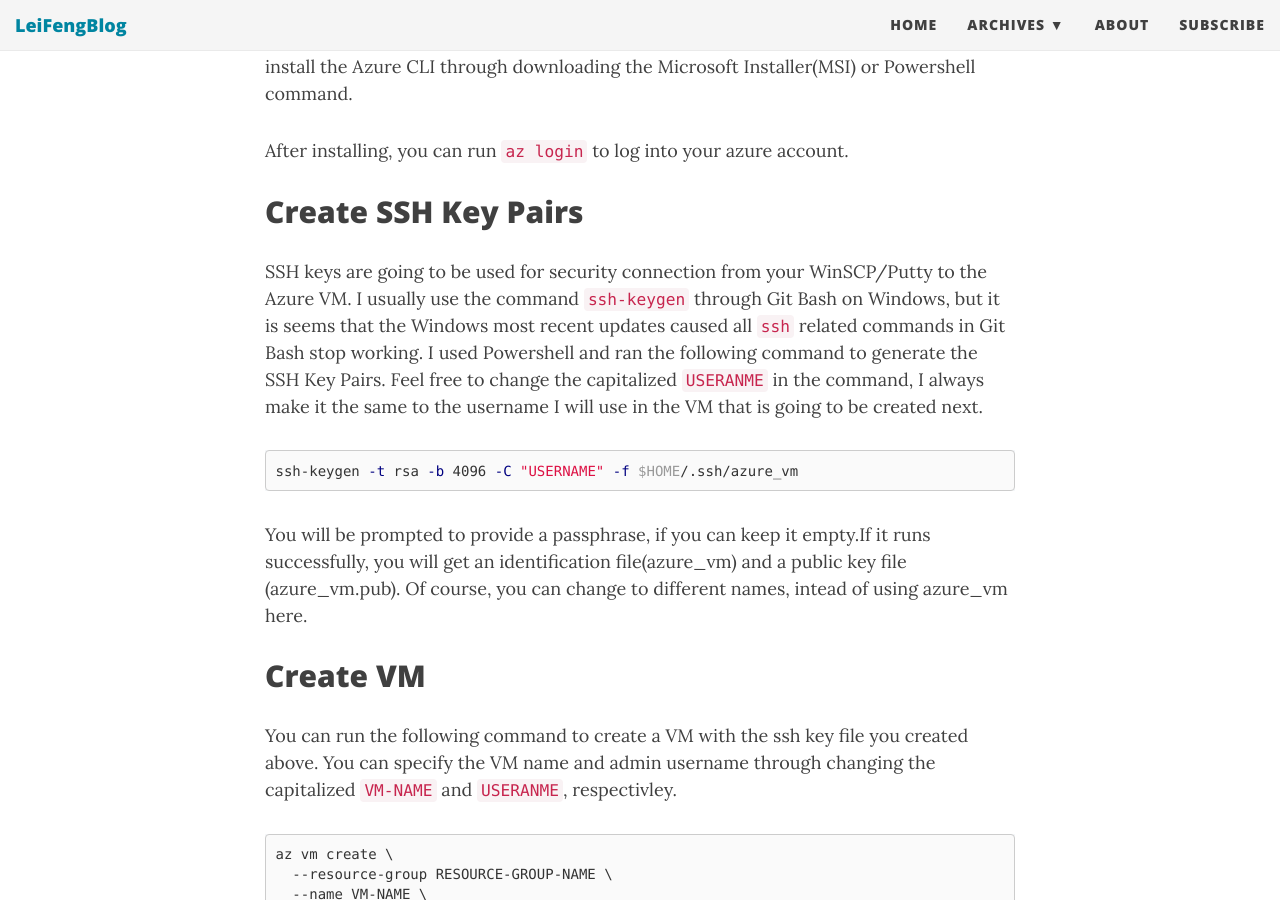
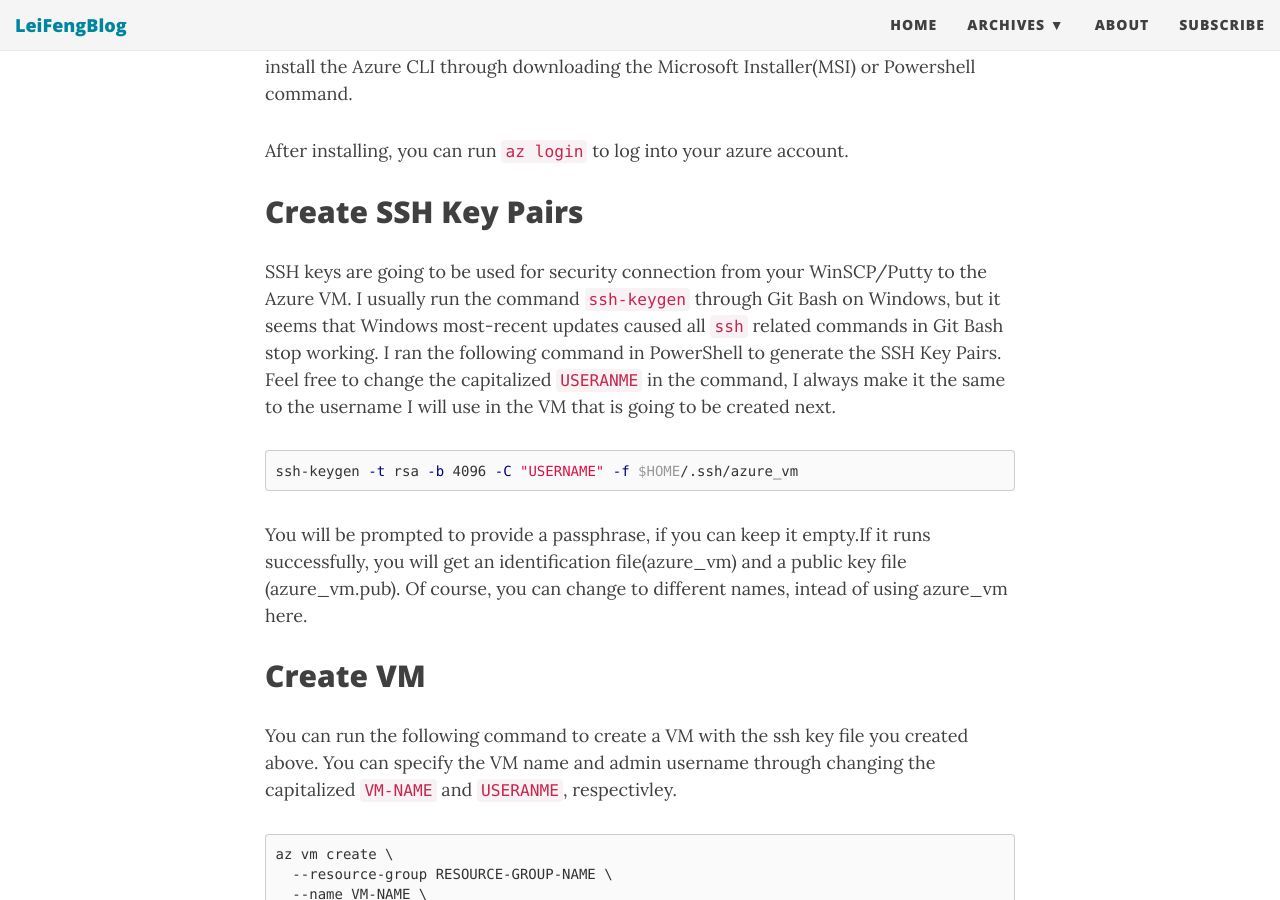
Before and after one commit to stonefl/stonefl.github.io, a Jekyll site: the page built from _posts/2020-10-01-create-and-connect-to-azure-vm-under-company-proxy.md, in a window 1280 px wide and 900 px high, scrolled down 710 px. Built offline with Jekyll 4.4.1, drawn with Linux system fonts in a browser that asks for light colours; nearby versions of some CDN libraries; comment, search, counter and statistics services are not loaded.

Commit message:
Create 2020-10-01-create-and-connect-to-azure-vm-under-company-proxy.md

````diff
--- a/_posts/2020-10-01-create-and-connect-to-azure-vm-under-company-proxy.md
+++ b/_posts/2020-10-01-create-and-connect-to-azure-vm-under-company-proxy.md
@@ -20,7 +20,7 @@ You can create a VM easily with the Azure Portal, but the Azure CLI would make y
 After installing, you can run `az login` to log into your azure account.
 
 ## Create SSH Key Pairs
-SSH keys are going to be used for security connection from your WinSCP/Putty to the Azure VM. I usually use the command `ssh-keygen` through Git Bash on Windows, but it is seems that the Windows most recent updates caused all `ssh` related commands in Git Bash stop working. I used Powershell and ran the following command to generate the SSH Key Pairs. Feel free to change the capitalized `USERANME` in the command, I always make it the same to the username I will use in the VM that is going to be created next.
+SSH keys are going to be used for security connection from your WinSCP/Putty to the Azure VM. I usually run the command `ssh-keygen` through Git Bash on Windows, but it seems that Windows most-recent updates caused all `ssh` related commands in Git Bash stop working. I ran the following command in PowerShell to generate the SSH Key Pairs. Feel free to change the capitalized `USERANME` in the command, I always make it the same to the username I will use in the VM that is going to be created next.
 ```powershell
 ssh-keygen -t rsa -b 4096 -C "USERNAME" -f $HOME/.ssh/azure_vm
 ```
````
